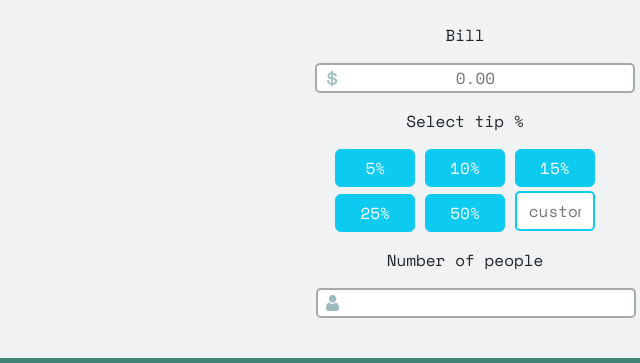
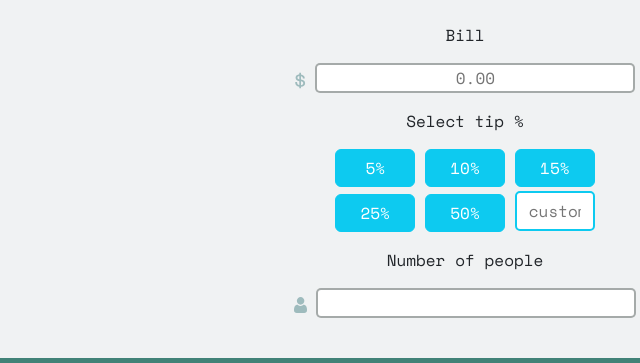
Before and after one commit to roleigh1/first-tip-calculator-with-bootstap, a plain HTML site: page index.html in a window 1280 px wide. Shown: the part 153-516 px from the top of the page, 175-815 px from the left. Drawn offline with nearby package versions, Linux system fonts and the light colour scheme.

Commit message:
Update style.css

```diff
--- a/style.css
+++ b/style.css
@@ -45,9 +45,3 @@ body {
     text-align: center;
     color: #767c7d;
 }
-#dollar,#person  {
-    position: relative;
-    left: 2rem;
-    bottom: 2px;
-
-}
```
